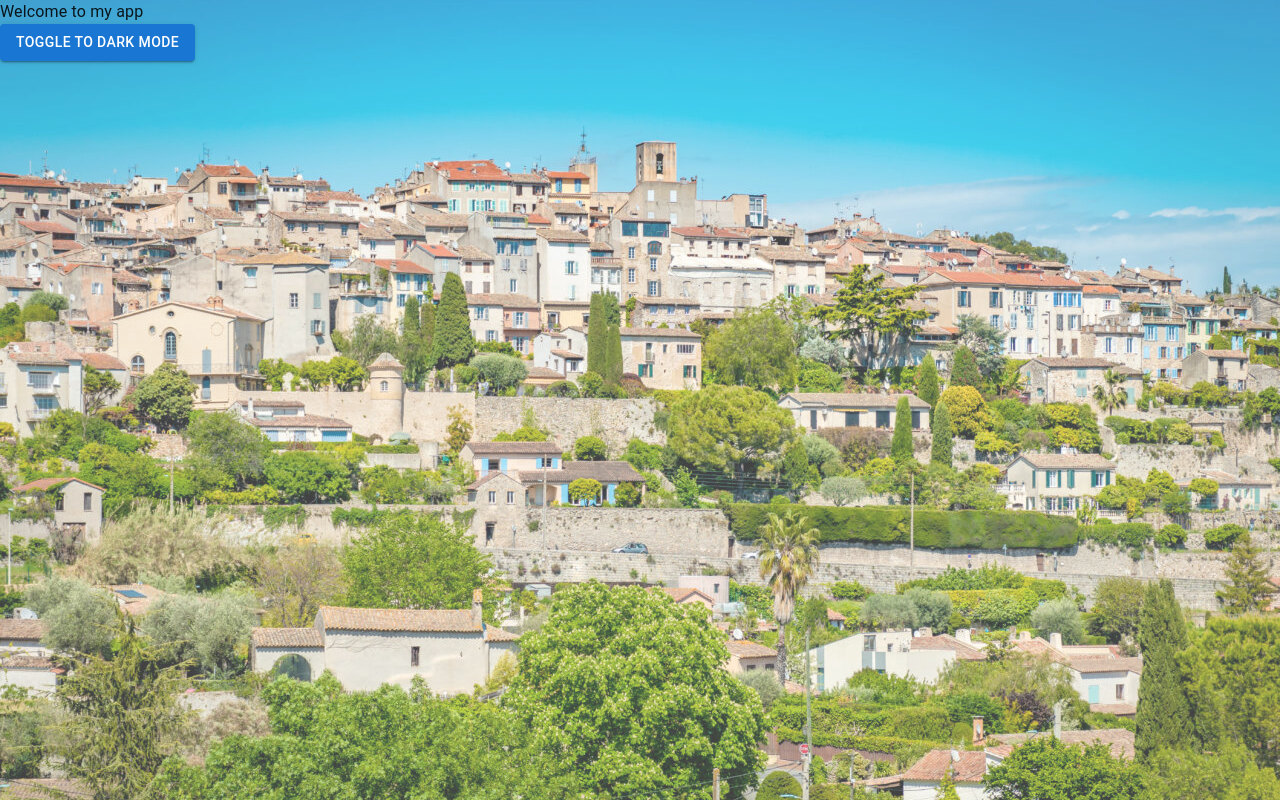
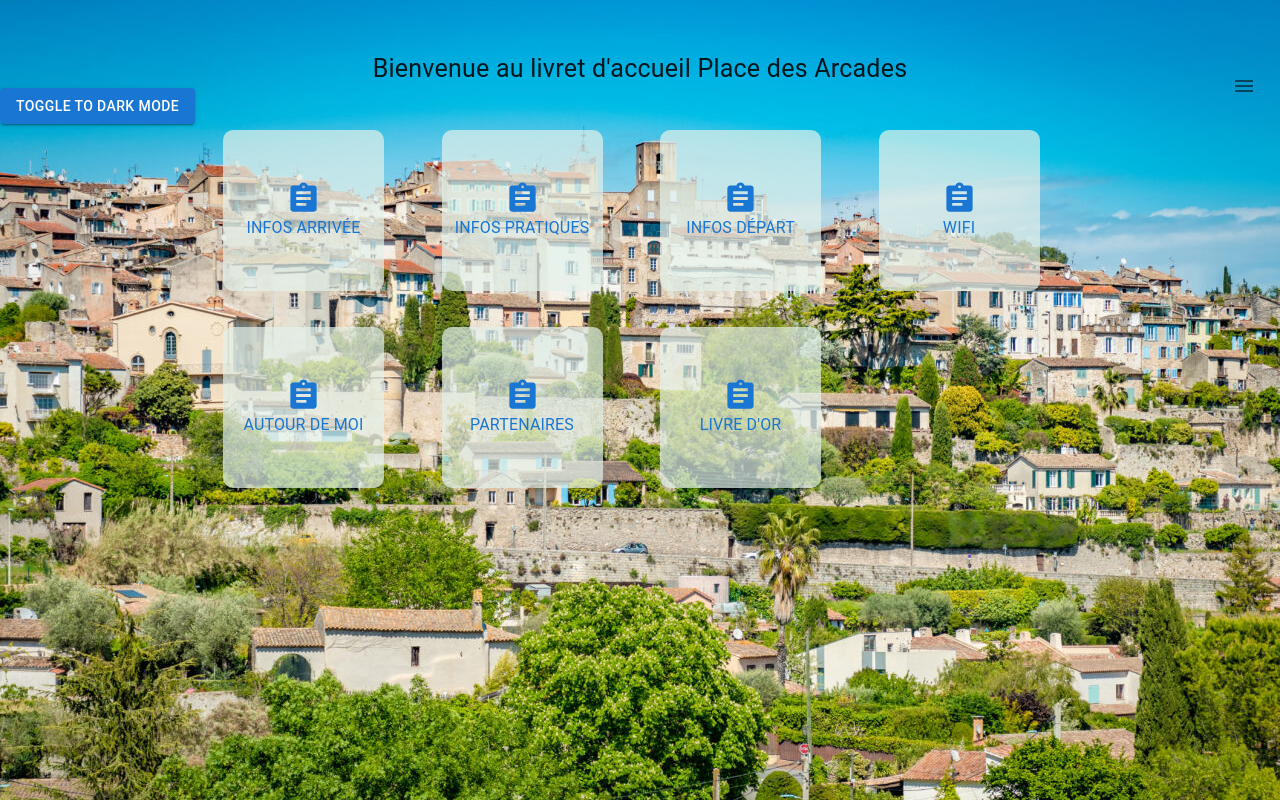
Before and after one commit to Keongy/place-des-arcades, a Next.js app: page / in a window 1280 px wide. Built offline with nearby package versions, Linux system fonts and the light colour scheme.

Commit message:
Add transition page

```diff
--- /dev/null
+++ b/app/components/dashboard-card-list.tsx
@@ -0,0 +1,60 @@
+import {Box, Button, Grid2} from "@mui/material";
+import {DashboardCard, IDashboardCard} from "./dashboard-card";
+import Link from "next/link";
+
+interface IDashboardCardConfig extends IDashboardCard {
+  location: string;
+}
+
+interface IDashboardCardListProps {
+  handleClick: (location: string) => void;
+}
+
+export const DashboardCardList: React.FC<IDashboardCardListProps> = ({
+  handleClick,
+}) => {
+  const cardConfig: IDashboardCardConfig[] = [
+    {
+      title: "Infos arrivée",
+      location: "/arrival",
+    },
+    {
+      title: "Infos pratiques",
+      location: "/arrival",
+    },
+    {
+      title: "Infos départ",
+      location: "/arrival",
+    },
+    {
+      title: "Wifi",
+      location: "/arrival",
+    },
+    {
+      title: "Autour de moi",
+      location: "/arrival",
+    },
+    {
+      title: "Partenaires",
+      location: "/arrival",
+    },
+    {
+      title: "Livre d'or",
+      location: "/arrival",
+    },
+  ];
+
+  return (
+    <Box maxWidth="850px">
+      <Grid2 container spacing={3}>
+        {cardConfig.map((card, index) => (
+          <Grid2 key={index} size={{xs: 2, sm: 4, md: 3}}>
+            <Button onClick={() => handleClick(card.location)}>
+              <DashboardCard key={index} title={card.title} />
+            </Button>
+          </Grid2>
+        ))}
+      </Grid2>
+    </Box>
+  );
+};
--- /dev/null
+++ b/app/components/dashboard-card.tsx
@@ -0,0 +1,25 @@
+import {Box, Typography} from "@mui/material";
+import AssignmentIcon from "@mui/icons-material/Assignment";
+
+export interface IDashboardCard {
+  title: string;
+}
+
+export const DashboardCard = ({title}: IDashboardCard) => {
+  return (
+    <Box
+      borderRadius="10px"
+      bgcolor="rgba(227, 241, 234, .7)"
+      width="161px"
+      height="161px"
+      padding="5px"
+      display="flex"
+      flexDirection="column"
+      justifyContent="center"
+      alignItems="center"
+    >
+      <AssignmentIcon fontSize="large" />
+      <Typography>{title}</Typography>
+    </Box>
+  );
+};
--- /dev/null
+++ b/app/components/navigation.tsx
@@ -0,0 +1,93 @@
+import * as React from "react";
+import Box from "@mui/material/Box";
+import Drawer from "@mui/material/Drawer";
+import IconButton from "@mui/material/IconButton";
+import List from "@mui/material/List";
+import Divider from "@mui/material/Divider";
+import ListItem from "@mui/material/ListItem";
+import ListItemButton from "@mui/material/ListItemButton";
+import ListItemIcon from "@mui/material/ListItemIcon";
+import ListItemText from "@mui/material/ListItemText";
+import InboxIcon from "@mui/icons-material/MoveToInbox";
+import MailIcon from "@mui/icons-material/Mail";
+import MenuIcon from "@mui/icons-material/Menu";
+import CloseIcon from "@mui/icons-material/Close";
+
+export default function RightDrawer() {
+  const [open, setOpen] = React.useState(false);
+
+  const toggleDrawer =
+    (open: boolean) => (event: React.KeyboardEvent | React.MouseEvent) => {
+      if (
+        event.type === "keydown" &&
+        ((event as React.KeyboardEvent).key === "Tab" ||
+          (event as React.KeyboardEvent).key === "Shift")
+      ) {
+        return;
+      }
+      setOpen(open);
+    };
+
+  const list = () => (
+    <Box
+      sx={{width: 250}}
+      role="presentation"
+      onClick={toggleDrawer(false)}
+      onKeyDown={toggleDrawer(false)}
+    >
+      <List>
+        {["Inbox", "Starred", "Send email", "Drafts"].map((text, index) => (
+          <ListItem key={text} disablePadding>
+            <ListItemButton>
+              <ListItemIcon>
+                {index % 2 === 0 ? <InboxIcon /> : <MailIcon />}
+              </ListItemIcon>
+              <ListItemText primary={text} />
+            </ListItemButton>
+          </ListItem>
+        ))}
+      </List>
+      <Divider />
+      <List>
+        {["All mail", "Trash", "Spam"].map((text, index) => (
+          <ListItem key={text} disablePadding>
+            <ListItemButton>
+              <ListItemIcon>
+                {index % 2 === 0 ? <InboxIcon /> : <MailIcon />}
+              </ListItemIcon>
+              <ListItemText primary={text} />
+            </ListItemButton>
+          </ListItem>
+        ))}
+      </List>
+    </Box>
+  );
+
+  return (
+    <div>
+      <IconButton
+        onClick={toggleDrawer(!open)}
+        className={open ? "icon-cross" : "icon-burger"}
+        sx={{
+          transform: open ? "rotate(90deg)" : null,
+          transition: "transform 0.3s ease-in-out",
+          position: "absolute",
+          top: 16,
+          right: 16,
+          zIndex: 2,
+        }}
+      >
+        {open ? <CloseIcon /> : <MenuIcon />}
+      </IconButton>
+
+      <Drawer
+        anchor="right"
+        open={open}
+        onClose={toggleDrawer(false)}
+        sx={{zIndex: 1}}
+      >
+        {list()}
+      </Drawer>
+    </div>
+  );
+}
--- a/app/globals.css
+++ b/app/globals.css
@@ -6,29 +6,56 @@
 
 html,
 body {
-  height: 100%;
   margin: 0;
   padding: 0;
   background: url('../public/biot.jpeg') no-repeat center center fixed;
   background-size: cover;
 }
 
+/*
 body::before {
   content: "";
   position: fixed;
-  /* Fixe l'élément par rapport à la fenêtre du navigateur */
   top: 0;
   left: 0;
   width: 100%;
   height: 100%;
-  background: rgba(255, 255, 255, 0.25);
-  /* Fond blanc avec transparence (0.8) */
+  background: rgba(0, 0, 0, 0.25);
   z-index: 1;
-  /* Place la superposition au-dessus du fond mais en dessous du contenu */
-}
+} */
 
 main {
   position: relative;
   z-index: 2;
-  /* Place le contenu principal au-dessus de la superposition */
 }
+
+.fullPage {
+  height: 100vh;
+}
+
+.hideToTop {
+  transform: translateY(-100%);
+  -webkit-transform: translateY(-100%);
+  -moz-transform: translateY(-100%);
+  -ms-transform: translateY(-100%);
+  -o-transform: translateY(-100%);
+  transition: transform 0.5s ease-in-out;
+}
+
+.displayToTop {
+  transform: translateY(0%);
+  -webkit-transform: translateY(0%);
+  -moz-transform: translateY(0%);
+  -ms-transform: translateY(0%);
+  -o-transform: translateY(0%);
+  transition: transform 0.5s ease-in-out;
+}
+
+.hiddenBottom {
+  transform: translateY(100%);
+  -webkit-transform: translateY(100%);
+  -moz-transform: translateY(100%);
+  -ms-transform: translateY(100%);
+  -o-transform: translateY(100%);
+  transition: transform 0.5s ease-in-out;
+}
--- a/app/layout.tsx
+++ b/app/layout.tsx
@@ -3,7 +3,7 @@ import {ThemeContextProvider} from "./theme/ThemeContext";
 import "./globals.css";
 
 export const metadata: Metadata = {
-  title: "Create Next App",
+  title: "Place des arcades",
   description: "Generated by create next app",
 };
 
--- a/app/page.tsx
+++ b/app/page.tsx
@@ -1,15 +1,42 @@
 "use client";
-import {Button, Typography} from "@mui/material";
+import {Box, Button, Typography} from "@mui/material";
 import {useThemeContext} from "./theme/ThemeContext";
+import AnchorTemporaryDrawer from "./components/navigation";
+import {DashboardCardList} from "./components/dashboard-card-list";
+import {useState} from "react";
+import {useRouter} from "next/navigation";
 
 export default function Home() {
   const {toggleTheme, mode} = useThemeContext();
+  const [hide, setHide] = useState(false);
+  const hideClass = "hideToTop fullPage";
+  const router = useRouter();
+
+  const handleClick = (location: string) => {
+    setHide(true);
+    setTimeout(() => {
+      router.push(location);
+    }, 500);
+  };
+
   return (
     <main>
-      <Typography>Welcome to my app</Typography>
-      <Button variant="contained" onClick={toggleTheme}>
-        Toggle to {mode === "light" ? "dark" : "light"} mode
-      </Button>
+      <div className={hide ? hideClass : undefined}>
+        <Box display="flex" justifyContent="center" mt="50px">
+          <Typography fontSize={25}>
+            Bienvenue au livret d'accueil Place des Arcades
+          </Typography>
+        </Box>
+        <Button variant="contained" onClick={toggleTheme}>
+          Toggle to {mode === "light" ? "dark" : "light"} mode
+        </Button>
+
+        <Box display="flex" justifyContent="center">
+          <DashboardCardList handleClick={handleClick} />
+        </Box>
+
+        <AnchorTemporaryDrawer />
+      </div>
     </main>
   );
 }
--- a/app/theme/theme.ts
+++ b/app/theme/theme.ts
@@ -15,7 +15,7 @@ const darkTheme = createTheme({
   palette: {
     mode: "dark",
     primary: {
-      main: "#bb86fc",
+      main: "#000000",
     },
   },
 });
--- a/package.json
+++ b/package.json
@@ -11,6 +11,7 @@
   "dependencies": {
     "@emotion/react": "^11.13.3",
     "@emotion/styled": "^11.13.0",
+    "@mui/icons-material": "^6.1.0",
     "@mui/material": "^6.0.2",
     "next": "14.2.7",
     "react": "^18",
```
Also changed, not shown: app/arrival/page.tsx (added, +59 -0 lines), 1 other file (tests, documents, lock files or other folders).
